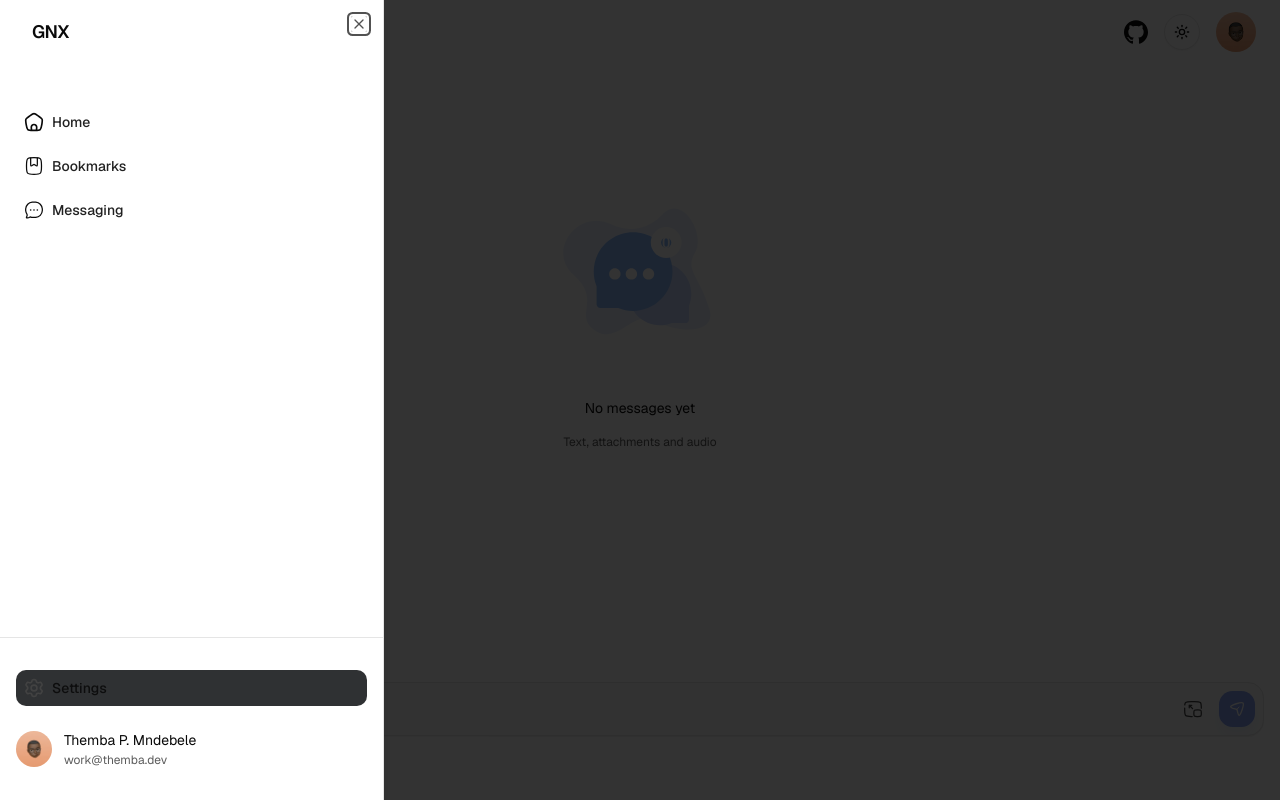
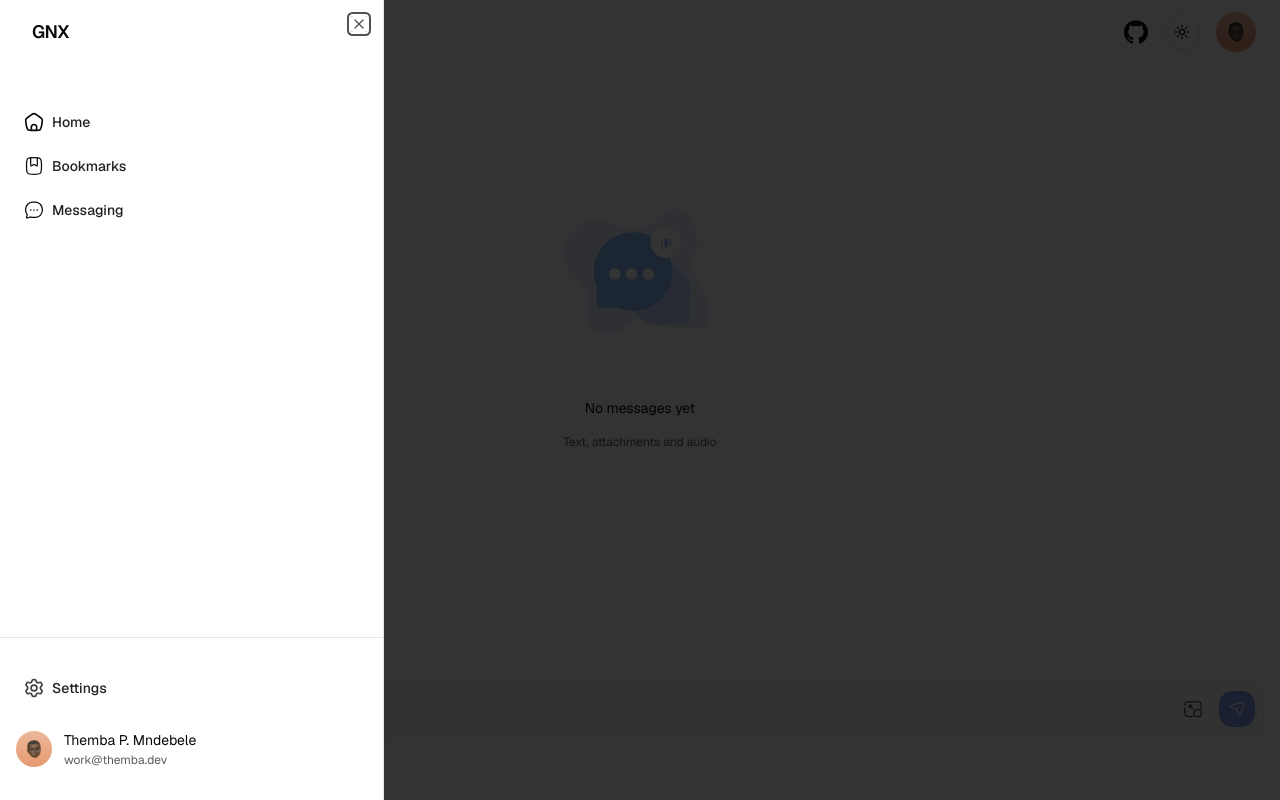
Before and after one commit to thembaxx/gnx, a Next.js app: page /chat in a window 1280 px wide. Both pictures are taken after a click on the button 42 px from the left and 32 px from the top of the page. Built offline with nearby package versions, Linux system fonts and the light colour scheme.

Commit message:
Update motion package to version 12.4.4 and enhance Navbar styling for dark mode

```diff
--- a/components/nav-bar.tsx
+++ b/components/nav-bar.tsx
@@ -225,7 +225,7 @@ function Navbar() {
               <div className="py-8 px-4 space-y-6">
                 <Link
                   href="/settings"
-                  className="flex items-center h-9 pr-8 rounded-[10px] bg-[#2f3133]"
+                  className="flex items-center h-9 pr-8 rounded-[10px] dark:hover:bg-[#2f3133]"
                 >
                   <div className="h-9 w-9 flex items-center justify-center">
                     <SettingsIcon className="text-icon h-5 w-5" />
--- a/package.json
+++ b/package.json
@@ -24,7 +24,7 @@
     "date-fns": "^4.1.0",
     "embla-carousel-react": "^8.5.2",
     "lucide-react": "^0.475.0",
-    "motion": "^12.4.3",
+    "motion": "^12.4.4",
     "next": "15.1.7",
     "next-themes": "^0.4.4",
     "react": "^19.0.0",
```
Also changed, not shown: 1 other file (tests, documents, lock files or other folders).
